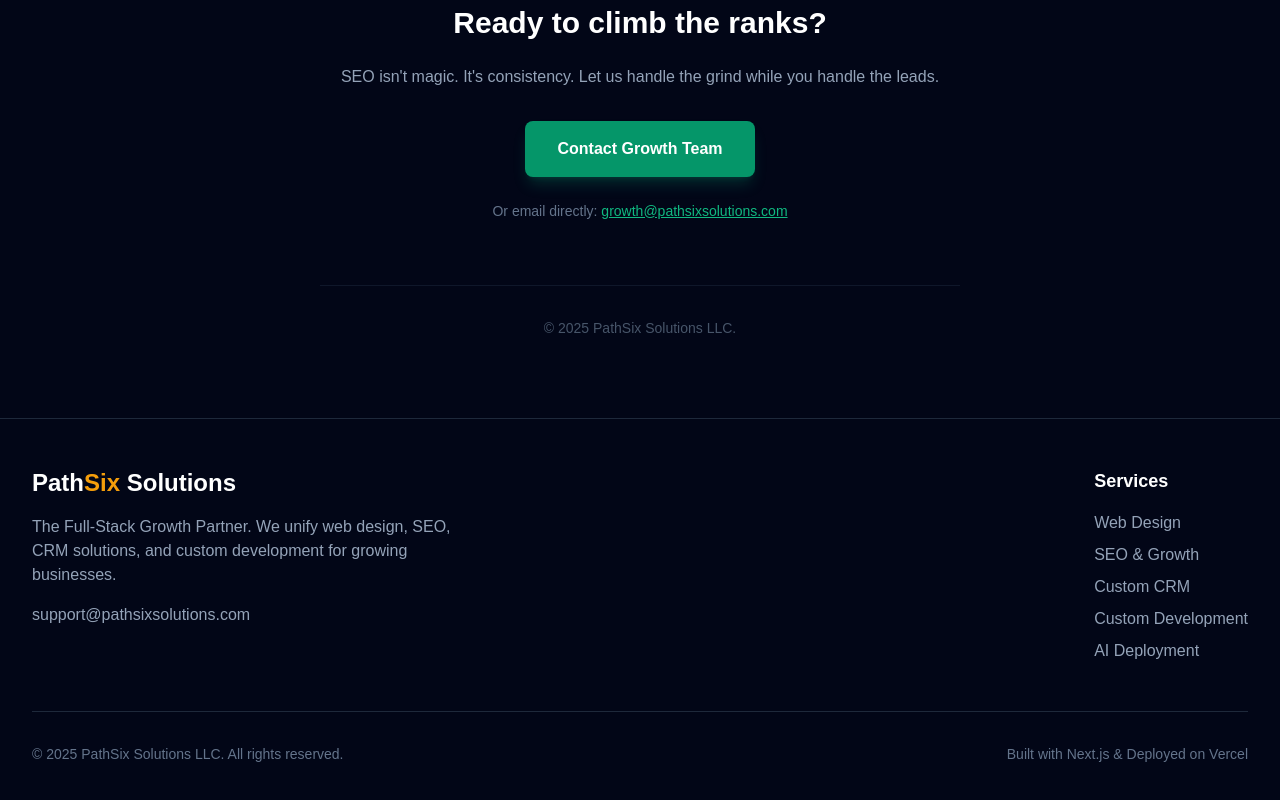
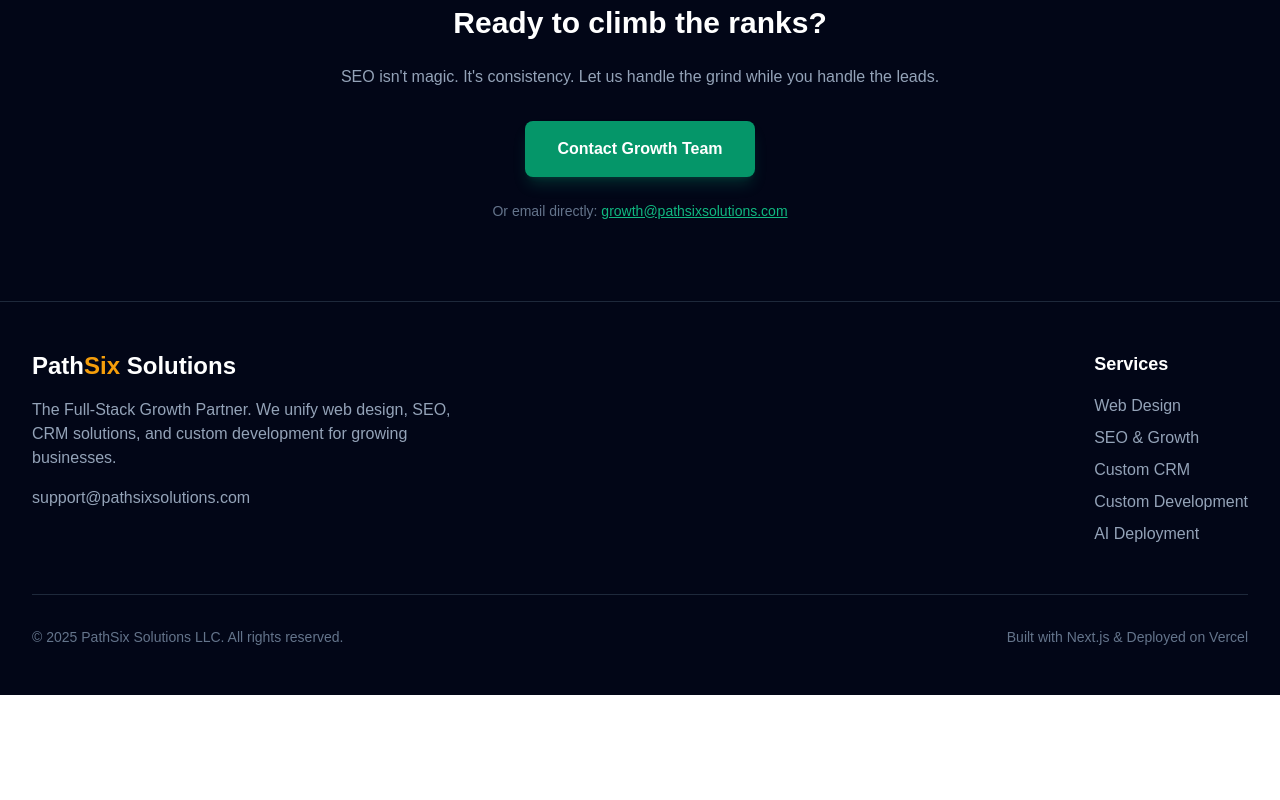
Before and after one commit to boonewh/pathsix-solutions, a Next.js app: page /seo in a window 1280 px wide. Shown: the part 2938-3738 px from the top of the page. After the commit the page ends 3633 px from the top, so only its background shows below. Built offline with nearby package versions, Linux system fonts and the light colour scheme.

Commit message:
Discovered there was a ghost footer in SEO page

```diff
--- a/src/app/seo/page.tsx
+++ b/src/app/seo/page.tsx
@@ -230,9 +230,6 @@
               Or email directly: <a href="mailto:growth@pathsixsolutions.com" className="text-emerald-500 hover:text-emerald-400 underline">growth@pathsixsolutions.com</a>
             </p>
 
-            <div className="mt-16 pt-8 border-t border-slate-900 text-slate-600 text-sm">
-              © 2025 PathSix Solutions LLC.
-            </div>
           </div>
         </section>
       </main>
```
